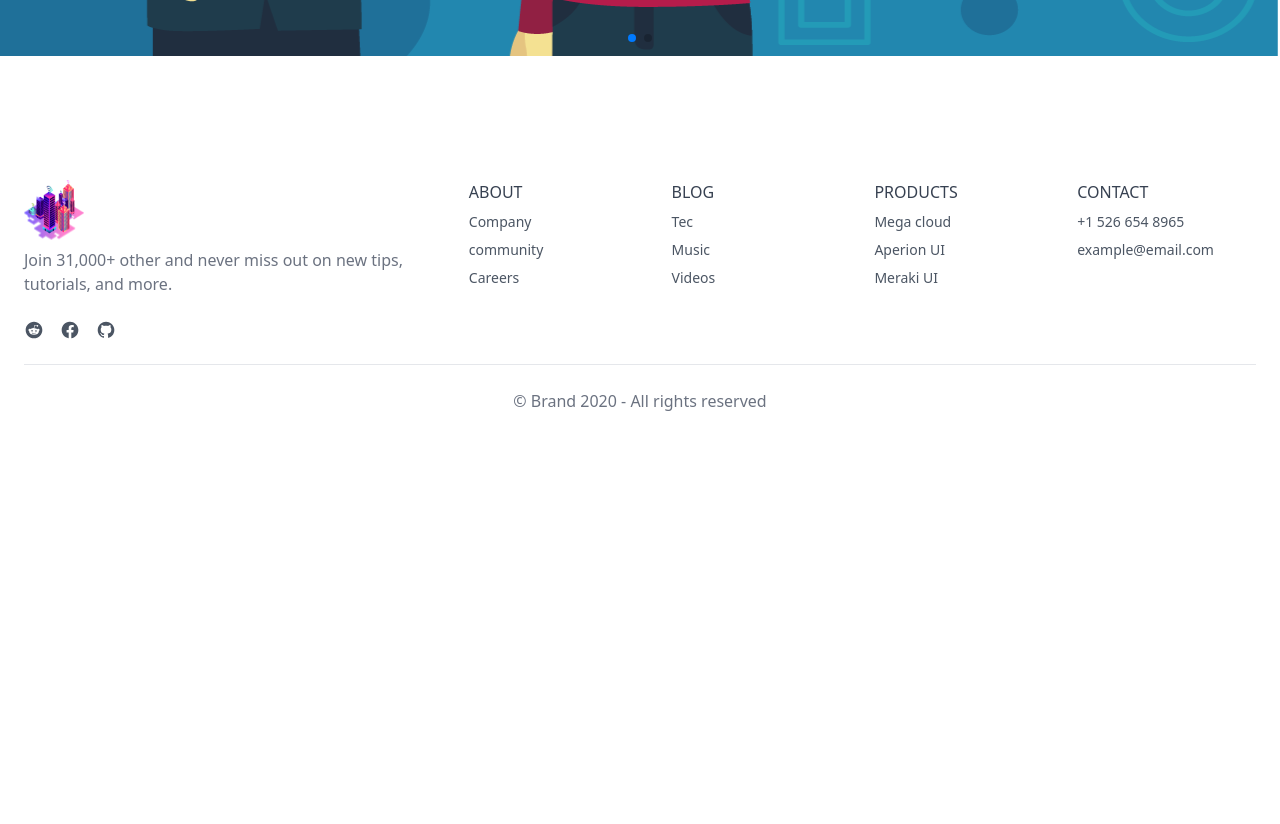
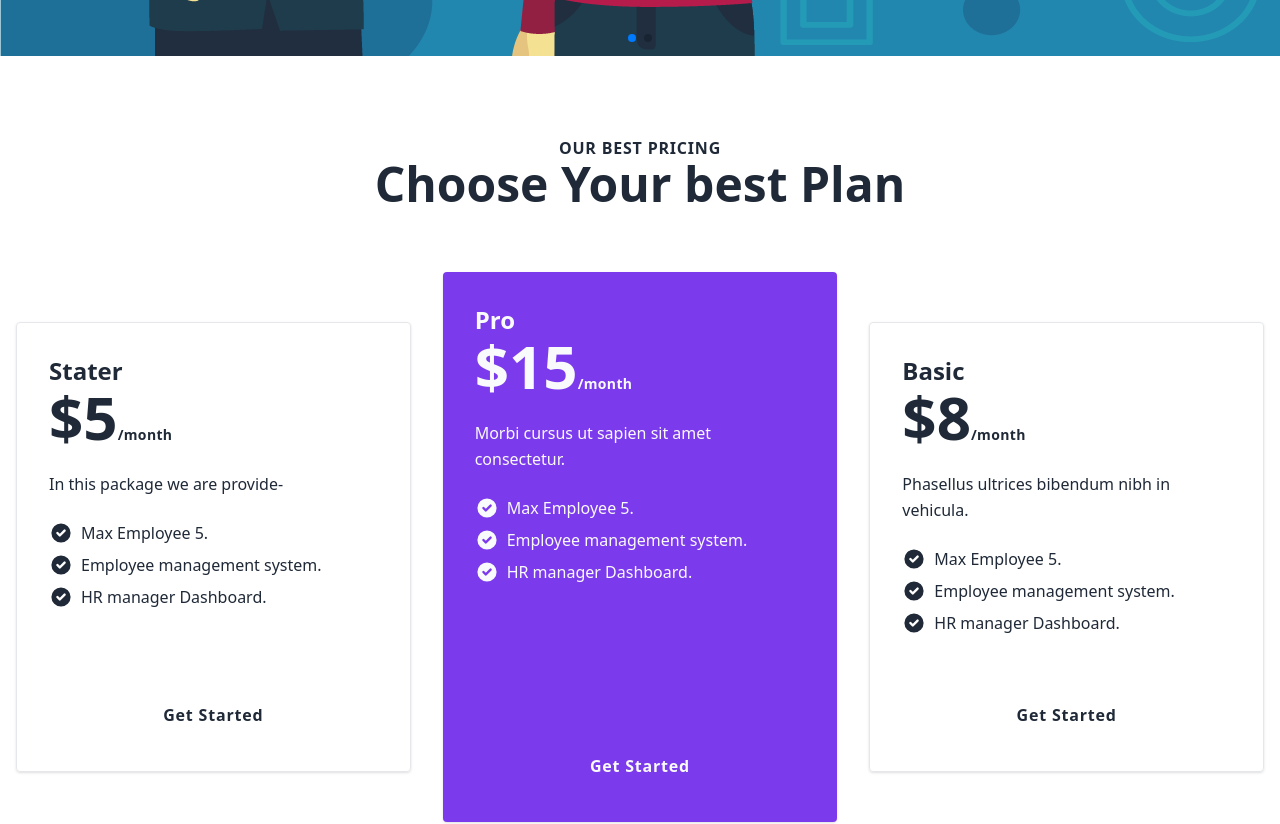
Before and after one commit to md-maruf-billa/Asset-Nexus-Tower-Front-End, a React (Vite) app: page / in a window 1280 px wide. Shown: the part 720-1544 px from the top of the page. Before the commit the page ends 1157 px from the top, so only its background shows below. Built offline with nearby package versions, Linux system fonts and the light colour scheme; no server answers.

Commit message:
added pricing section

```diff
--- /dev/null
+++ b/src/Components/Pricing/Pricing.jsx
@@ -0,0 +1,114 @@
+import React from 'react';
+
+const Pricing = () => {
+    return (
+        <section className="py-20 dark:bg-gray-100 dark:text-gray-800">
+            <div className="container px-4 mx-auto">
+                <div className="max-w-2xl mx-auto mb-16 text-center">
+                    <span className="font-bold tracking-wider uppercase dark:text-violet-600">Our Best Pricing</span>
+                    <h2 className="text-4xl font-bold lg:text-5xl">Choose Your best Plan</h2>
+                </div>
+                <div className="flex flex-wrap items-center  -mx-4">
+                    <div className="flex w-full mb-8 sm:px-4 md:w-1/2 lg:w-1/3 lg:mb-0 h-[450px]">
+                        <div className="flex flex-grow flex-col p-6 space-y-6 border rounded shadow sm:p-8 dark:bg-gray-50">
+                            <div className="space-y-2">
+                                <h4 className="text-2xl font-bold">Stater</h4>
+                                <span className="text-6xl font-bold">$5
+                                    <span className="text-sm tracking-wide">/month</span>
+                                </span>
+                            </div>
+                            <p className="mt-3 leading-relaxed dark:text-gray-600">In this package we are provide-</p>
+                            <ul className="flex-1 mb-6 dark:text-gray-600">
+                                <li className="flex mb-2 space-x-2">
+                                    <svg xmlns="http://www.w3.org/2000/svg" viewBox="0 0 20 20" fill="currentColor" className="flex-shrink-0 w-6 h-6 dark:text-violet-600">
+                                        <path fillRule="evenodd" d="M10 18a8 8 0 100-16 8 8 0 000 16zm3.707-9.293a1 1 0 00-1.414-1.414L9 10.586 7.707 9.293a1 1 0 00-1.414 1.414l2 2a1 1 0 001.414 0l4-4z" clipRule="evenodd"></path>
+                                    </svg>
+                                    <span>Max Employee 5.</span>
+                                </li>
+                                <li className="flex mb-2 space-x-2">
+                                    <svg xmlns="http://www.w3.org/2000/svg" viewBox="0 0 20 20" fill="currentColor" className="flex-shrink-0 w-6 h-6 dark:text-violet-600">
+                                        <path fillRule="evenodd" d="M10 18a8 8 0 100-16 8 8 0 000 16zm3.707-9.293a1 1 0 00-1.414-1.414L9 10.586 7.707 9.293a1 1 0 00-1.414 1.414l2 2a1 1 0 001.414 0l4-4z" clipRule="evenodd"></path>
+                                    </svg>
+                                    <span>Employee management system.</span>
+                                </li>
+                                <li className="flex mb-2 space-x-2">
+                                    <svg xmlns="http://www.w3.org/2000/svg" viewBox="0 0 20 20" fill="currentColor" className="flex-shrink-0 w-6 h-6 dark:text-violet-600">
+                                        <path fillRule="evenodd" d="M10 18a8 8 0 100-16 8 8 0 000 16zm3.707-9.293a1 1 0 00-1.414-1.414L9 10.586 7.707 9.293a1 1 0 00-1.414 1.414l2 2a1 1 0 001.414 0l4-4z" clipRule="evenodd"></path>
+                                    </svg>
+                                    <span>HR manager Dashboard.</span>
+                                </li>
+                            </ul>
+                            <button type="button" className="inline-block px-5 py-3 font-semibold tracking-wider text-center rounded dark:bg-violet-600 dark:text-gray-50">Get Started</button>
+                        </div>
+                    </div>
+                    <div className="flex w-full mb-8 sm:px-4 md:w-1/2 lg:w-1/3 lg:mb-0 h-[550px]">
+                        <div className="flex flex-grow flex-col p-6 space-y-6 rounded shadow sm:p-8 bg-violet-600 text-gray-50">
+                            <div className="space-y-2">
+                                <h4 className="text-2xl font-bold">Pro</h4>
+                                <span className="text-6xl font-bold">$15
+                                    <span className="text-sm tracking-wide">/month</span>
+                                </span>
+                            </div>
+                            <p className="leading-relaxed">Morbi cursus ut sapien sit amet consectetur.</p>
+                            <ul className="flex-1 mb-6 dark:text-gray-600">
+                                <li className="flex mb-2 space-x-2">
+                                    <svg xmlns="http://www.w3.org/2000/svg" viewBox="0 0 20 20" fill="currentColor" className="flex-shrink-0 w-6 h-6 dark:text-violet-600">
+                                        <path fillRule="evenodd" d="M10 18a8 8 0 100-16 8 8 0 000 16zm3.707-9.293a1 1 0 00-1.414-1.414L9 10.586 7.707 9.293a1 1 0 00-1.414 1.414l2 2a1 1 0 001.414 0l4-4z" clipRule="evenodd"></path>
+                                    </svg>
+                                    <span>Max Employee 5.</span>
+                                </li>
+                                <li className="flex mb-2 space-x-2">
+                                    <svg xmlns="http://www.w3.org/2000/svg" viewBox="0 0 20 20" fill="currentColor" className="flex-shrink-0 w-6 h-6 dark:text-violet-600">
+                                        <path fillRule="evenodd" d="M10 18a8 8 0 100-16 8 8 0 000 16zm3.707-9.293a1 1 0 00-1.414-1.414L9 10.586 7.707 9.293a1 1 0 00-1.414 1.414l2 2a1 1 0 001.414 0l4-4z" clipRule="evenodd"></path>
+                                    </svg>
+                                    <span>Employee management system.</span>
+                                </li>
+                                <li className="flex mb-2 space-x-2">
+                                    <svg xmlns="http://www.w3.org/2000/svg" viewBox="0 0 20 20" fill="currentColor" className="flex-shrink-0 w-6 h-6 dark:text-violet-600">
+                                        <path fillRule="evenodd" d="M10 18a8 8 0 100-16 8 8 0 000 16zm3.707-9.293a1 1 0 00-1.414-1.414L9 10.586 7.707 9.293a1 1 0 00-1.414 1.414l2 2a1 1 0 001.414 0l4-4z" clipRule="evenodd"></path>
+                                    </svg>
+                                    <span>HR manager Dashboard.</span>
+                                </li>
+                            </ul>
+                            <a rel="noopener noreferrer" href="#" className="inline-block w-full px-5 py-3 font-bold tracking-wider text-center rounded dark:bg-gray-100 dark:text-violet-600">Get Started</a>
+                        </div>
+                    </div>
+                    <div className="flex w-full mb-8 sm:px-4 md:w-1/2 lg:w-1/3 lg:mb-0 h-[450px]" >
+                        <div className="flex border flex-grow flex-col p-6 space-y-6 rounded shadow sm:p-8 dark:bg-gray-50">
+                            <div className="space-y-2">
+                                <h4 className="text-2xl font-bold">Basic</h4>
+                                <span className="text-6xl font-bold">$8
+                                    <span className="text-sm tracking-wide">/month</span>
+                                </span>
+                            </div>
+                            <p className="leading-relaxed dark:text-gray-600">Phasellus ultrices bibendum nibh in vehicula.</p>
+                            <ul className="flex-1 mb-6 dark:text-gray-600">
+                                <li className="flex mb-2 space-x-2">
+                                    <svg xmlns="http://www.w3.org/2000/svg" viewBox="0 0 20 20" fill="currentColor" className="flex-shrink-0 w-6 h-6 dark:text-violet-600">
+                                        <path fillRule="evenodd" d="M10 18a8 8 0 100-16 8 8 0 000 16zm3.707-9.293a1 1 0 00-1.414-1.414L9 10.586 7.707 9.293a1 1 0 00-1.414 1.414l2 2a1 1 0 001.414 0l4-4z" clipRule="evenodd"></path>
+                                    </svg>
+                                    <span>Max Employee 5.</span>
+                                </li>
+                                <li className="flex mb-2 space-x-2">
+                                    <svg xmlns="http://www.w3.org/2000/svg" viewBox="0 0 20 20" fill="currentColor" className="flex-shrink-0 w-6 h-6 dark:text-violet-600">
+                                        <path fillRule="evenodd" d="M10 18a8 8 0 100-16 8 8 0 000 16zm3.707-9.293a1 1 0 00-1.414-1.414L9 10.586 7.707 9.293a1 1 0 00-1.414 1.414l2 2a1 1 0 001.414 0l4-4z" clipRule="evenodd"></path>
+                                    </svg>
+                                    <span>Employee management system.</span>
+                                </li>
+                                <li className="flex mb-2 space-x-2">
+                                    <svg xmlns="http://www.w3.org/2000/svg" viewBox="0 0 20 20" fill="currentColor" className="flex-shrink-0 w-6 h-6 dark:text-violet-600">
+                                        <path fillRule="evenodd" d="M10 18a8 8 0 100-16 8 8 0 000 16zm3.707-9.293a1 1 0 00-1.414-1.414L9 10.586 7.707 9.293a1 1 0 00-1.414 1.414l2 2a1 1 0 001.414 0l4-4z" clipRule="evenodd"></path>
+                                    </svg>
+                                    <span>HR manager Dashboard.</span>
+                                </li>
+                            </ul>
+                            <a rel="noopener noreferrer" href="#" className="inline-block w-full px-5 py-3 font-semibold tracking-wider text-center rounded dark:bg-violet-600 dark:text-gray-50">Get Started</a>
+                        </div>
+                    </div>
+                </div>
+            </div>
+        </section>
+    );
+};
+
+export default Pricing;
--- a/src/Pages/Home/Home.jsx
+++ b/src/Pages/Home/Home.jsx
@@ -1,11 +1,25 @@
 import React from 'react';
 import Slider from '../../Components/Slider/Slider';
+import Pricing from '../../Components/Pricing/Pricing';
 
 const Home = () => {
     return (
         <div>
             {/* BANNER */}
             <Slider/>
+
+
+            {/* ABOUT SECTION */}
+            {/*
+            TODO:
+            create later
+
+            */}
+
+
+
+            {/* PACKAGE SECTION */}
+            <Pricing/>
         </div>
     );
 };
```
